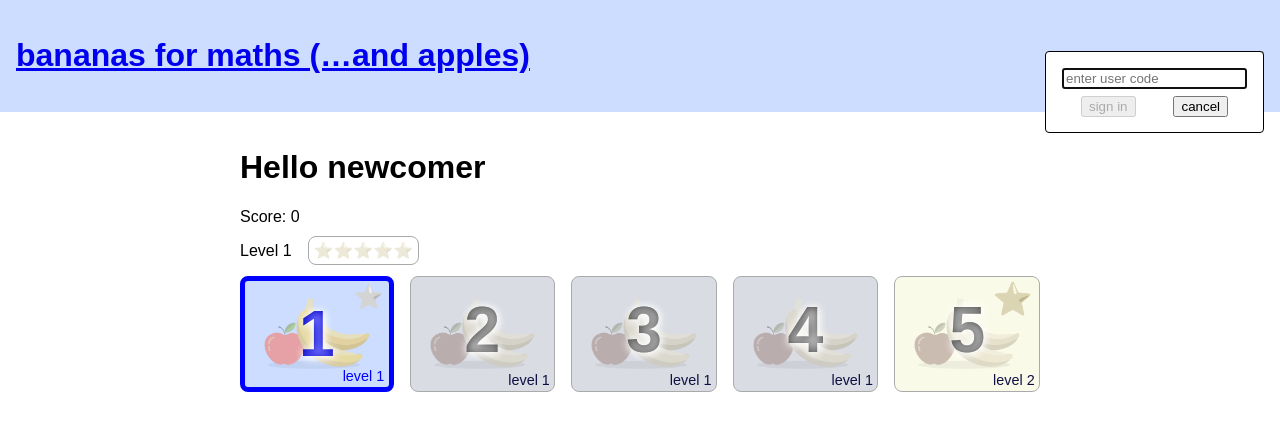
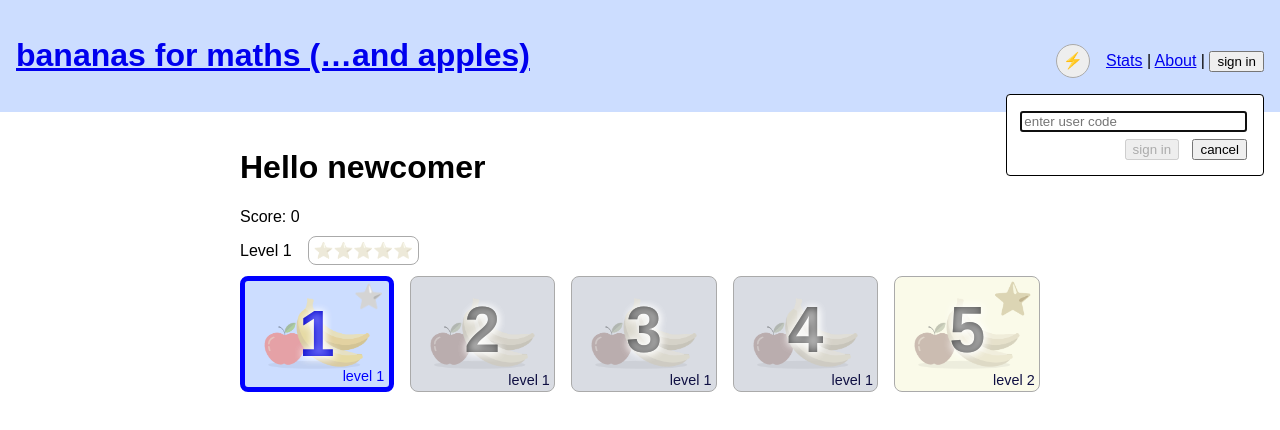
Before and after one commit to jacekkopecky/equations, a React (Vite) app: page / in a window 1280 px wide. Both pictures are taken after a click on the button "sign in". Shown: the top 430 px of the page. Built offline with nearby package versions, Linux system fonts and the light colour scheme.

Commit message:
user component and status indication looking good

```diff
--- a/src/js/AppState.ts
+++ b/src/js/AppState.ts
@@ -3,7 +3,13 @@ import { useState } from 'react';
 import * as levels from './levels/index';
 import { useLocalStorage } from './tools/react';
 import { dateToString } from './tools/durations';
-import { Assignment, AssignmentInformation, Saveable } from './types';
+import {
+  Assignment,
+  AssignmentInformation,
+  Saveable,
+  ActivityStatus,
+  ActivityStatusType,
+} from './types';
 
 import * as api from './tools/api';
 
@@ -12,6 +18,7 @@ const BATCH_SIZE = 5;
 interface InternalState {
   level: number,
   assignments: Assignment[],
+  userCode?: string,
 }
 
 const DEFAULT_INTERNAL_STATE: InternalState = {
@@ -19,10 +26,15 @@ const DEFAULT_INTERNAL_STATE: InternalState = {
   assignments: [],
 };
 
+const DEFAULT_ACTIVITY_STATUS: ActivityStatus = {
+  status: ActivityStatusType.offline,
+};
+
 // unverified InternalState
 interface UnverifiedState {
   level?: number,
   assignments?: Array<{ created?: number, startTime: number }>,
+  userCode?: string,
 }
 
 function migrateCreatedToStartTime(obj: unknown): InternalState {
@@ -33,6 +45,7 @@ function migrateCreatedToStartTime(obj: unknown): InternalState {
   const data = obj as UnverifiedState;
   if (data.assignments == null) data.assignments = [];
   if (typeof data.level !== 'number') data.level = 1;
+  if (typeof data.userCode !== 'string') delete data.userCode;
 
   // assignments[0] is to be ignored
   for (let i = 1; i < data.assignments.length; i += 1) {
@@ -48,10 +61,13 @@ function migrateCreatedToStartTime(obj: unknown): InternalState {
 
 export class AppState {
   private readonly state: InternalState;
-  private readonly setState: (state: InternalState) => void;
+  private readonly setState: (state: InternalState | ((s: InternalState) => InternalState)) => void;
 
   private readonly userInfo?: api.UserInfo;
   private readonly setUserInfo: (info: api.UserInfo) => void;
+
+  readonly activity: ActivityStatus;
+  private readonly setActivity: (info: ActivityStatus) => void;
 
   constructor() {
     const [state, setState] = useLocalStorage(
@@ -66,6 +82,7 @@ export class AppState {
     this.userInfo = userInfo;
     this.setUserInfo = setUserInfo;
 
+    [this.activity, this.setActivity] = useState<ActivityStatus>(DEFAULT_ACTIVITY_STATUS);
   }
 
   getAssignment(level: number, n: number, startTime: number): Assignment & Saveable {
@@ -209,15 +226,26 @@ export class AppState {
     return this.userInfo != null;
   }
 
-  async logIn(
-    code: string,
-    feedback: (s: string) => void,
-  ): Promise<string | null> {
-    const userInfo = await api.loadUserInformation(code);
+  async logIn(code: string): Promise<void> {
+    this.dispatchActivity({ message: '', status: ActivityStatusType.loggingIn });
 
-    this.setUserInfo(userInfo);
+    try {
+      const userInfo = await api.loadUserInformation(code);
 
-    return null;
+      this.setUserInfo(userInfo);
+      // save the code so we can log in automatically next time
+      this.setState((state) => ({ ...state, code }));
+
+
+      this.dispatchActivity({ message: '', status: ActivityStatusType.synced });
+    } catch (e) {
+      const msg = e instanceof Error ? e.message : 'unknown issue';
+      this.dispatchActivity({ message: msg, status: ActivityStatusType.error });
+    }
+  }
+
+  private dispatchActivity(current: ActivityStatus) {
+    this.setActivity({ ...this.activity, ...current });
   }
 }
 
--- /dev/null
+++ b/src/js/components/ActivityIndicator.css
@@ -0,0 +1,53 @@
+.activity-indicator.short {
+  display: inline-block;
+  position: relative;
+  margin: 0 1em;
+}
+
+.activity-indicator.short > .char {
+  display: block;
+  width: 2em;
+  height: 2em;
+  line-height: 2em;
+  text-align: center;
+  background: var(--status-bg);
+  border: solid thin var(--border);
+  border-radius: 100%;
+}
+
+.activity-indicator.short > .expanded {
+  display: inline-block;
+  position: absolute;
+  top: 150%;
+  right: -5em;
+  opacity: 0;
+  transition: opacity 0.5s 0.2s;
+  min-width: 15em;
+  background: var(--status-bg);
+  border: solid thin var(--border);
+  border-radius: 0.4em;
+  padding: 0.5em;
+}
+
+.activity-indicator.short:hover > .expanded {
+  opacity: 1;
+}
+
+.activity-indicator.long {
+  text-align: center;
+  display: flex;
+  flex-direction: column;
+  margin-bottom: -0.5em !important; /* effectively remove this element visually if it's empty */
+}
+
+.activity-indicator.long > * {
+  margin-bottom: 0.5em;
+}
+
+.activity-indicator.error .message {
+  color: var(--error-fg);
+}
+
+.activity-indicator.error .message::before {
+  content: 'Error: ';
+}
--- /dev/null
+++ b/src/js/components/ActivityIndicator.tsx
@@ -0,0 +1,57 @@
+import * as React from 'react';
+
+import './ActivityIndicator.css';
+
+import { ActivityStatusType } from '../types';
+import { AppState } from '../AppState';
+
+interface ActivityIndicatorProps {
+  short?: boolean,
+  appState: AppState,
+}
+
+const ONE_LETTER_TYPE: {[key in ActivityStatusType]: string} = {
+  offline: '⚡️',
+  loggingIn: '🔐',
+  synced: '✔️',
+  loading: '↓',
+  saving: '↑',
+  error: '✘',
+};
+
+const TYPE_TITLE: {[key in ActivityStatusType]: string} = {
+  offline: 'offline',
+  loggingIn: 'logging in',
+  synced: 'synced with server',
+  loading: 'loading from server',
+  saving: 'saving to server',
+  error: 'error',
+};
+
+export default function ActivityIndicator(props: ActivityIndicatorProps): JSX.Element {
+  const { short, appState } = props;
+
+  const { status, message } = appState.activity;
+  const className = `activity-indicator ${status} ${short ? 'short' : 'long'}`;
+
+  if (short) {
+    return (
+      <div className={className}>
+        <span className="char" title={TYPE_TITLE[status]}>
+          { ONE_LETTER_TYPE[status] }
+        </span>
+        <div className="expanded">
+          <div className="status">{ ONE_LETTER_TYPE[status] }: { TYPE_TITLE[status] }</div>
+          { message && <div className="message">{ message }</div> }
+        </div>
+      </div>
+    );
+  } else {
+    return (
+      <div className={className}>
+        { message && <div className="message">{ message }</div> }
+        { !message && status === ActivityStatusType.loggingIn && <div className="message">Logging in…</div> }
+      </div>
+    );
+  }
+}
--- a/src/js/components/App.css
+++ b/src/js/components/App.css
@@ -4,6 +4,7 @@
   --error-fg: red;
   --disabled-bg: #eee;
   --header-bg: #cdf;
+  --status-bg: #eee;
   --border: #aaa;
   --border-next-assignment: #00f;
 
@@ -55,6 +56,12 @@ body {
   flex-direction: row;
   justify-content: space-between;
   align-items: baseline;
+  position: relative;
+}
+
+#app-header > div {
+  position: relative;
+  padding: 1em 0;
 }
 
 main {
--- a/src/js/components/App.tsx
+++ b/src/js/components/App.tsx
@@ -12,6 +12,7 @@ import SolveAssignment, { SolveAssignmentProps } from './SolveAssignment';
 import Statistics from './Statistics';
 import About from './About';
 import User from './User';
+import ActivityIndicator from './ActivityIndicator';
 
 import './App.css';
 
@@ -26,6 +27,7 @@ export default function App(): JSX.Element {
         <h1><Link to="/">bananas for maths (…and apples)</Link></h1>
         { /* when changing the title above, also change it in index.html and 404.html */ }
         <div>
+          <ActivityIndicator short appState={appState} />
           <Link to="/stats">Stats</Link>
           { ' | ' }
           <Link to="/about">About</Link>
--- a/src/js/components/User.css
+++ b/src/js/components/User.css
@@ -1,42 +1,28 @@
 #user {
-  position: relative;
   display: inline-block;
 }
 
 #user #user-sign-in {
   position: absolute;
   right: 0;
-  top: 0;
+  top: 100%;
+  width: 15em;
   background: var(--bg);
   border: solid thin var(--fg);
   border-radius: 0.25em;
   display: flex;
   flex-wrap: wrap;
-  justify-content: space-around;
-  padding: 1em 1em 0.5em; /* bottom 0.5em to absorb the bottom margin of last elements */
+  justify-content: flex-end;
+  padding: 1em 1em 0.5em 0; /* bottom 0.5em to absorb the bottom margin of last elements */
   padding-bottom: 0.5em;
 }
 
 #user #user-sign-in > * {
   margin-bottom: 0.5em;
+  margin-left: 1em;
 }
 
-#user #user-sign-in > .extras {
+#user #user-sign-in > input,
+#user #user-sign-in > .activity-indicator {
   flex-basis: 100%;
-  text-align: center;
-  display: flex;
-  flex-direction: column;
-  margin-bottom: -0.5em; /* effectively remove this element visually if it's empty */
 }
-
-#user #user-sign-in > .extras > * {
-  margin-bottom: 0.5em;
-}
-
-#user #user-sign-in .error {
-  color: var(--error-fg);
-}
-
-#user #user-sign-in .error::before {
-  content: 'Error: ';
-}
--- a/src/js/components/User.tsx
+++ b/src/js/components/User.tsx
@@ -4,12 +4,11 @@ import { useState, useEffect, useRef } from 'react';
 import './User.css';
 
 import { AppState } from '../AppState';
+import ActivityIndicator from './ActivityIndicator';
 
-export default function Statistics({ appState }: { appState: AppState }): JSX.Element {
+export default function User({ appState }: { appState: AppState }): JSX.Element {
   const [signInShowing, setSignInShowing] = useState(false);
   const [currentCode, setCurrentCode] = useState('');
-  const [error, setError] = useState('');
-  const [extraMessage, setExtraMessage] = useState('');
 
   const inputRef = useRef<HTMLInputElement>(null);
 
@@ -22,37 +21,17 @@ export default function Statistics({ appState }: { appState: AppState }): JSX.El
   async function logIn(e: React.FormEvent) {
     e.preventDefault();
 
-    setExtraMessage('logging in…');
-    setError('');
-
-    const loginError = await appState.logIn(currentCode, setExtraMessage);
-    setExtraMessage('');
-    if (loginError) {
-      setError(loginError);
-    } else {
+    await appState.logIn(currentCode);
     setSignInShowing(false);
   }
-  }
 
-  if (appState.loggedIn) {
-    // todo add sign-out that will clear local storage
-    return (
-      <div id="user">
-        { appState.userName || 'anonymous' }
-      </div>
-    );
-  } else {
-    return (
-      <div id="user">
-        <button onClick={() => setSignInShowing(true)} type="button">sign in</button>
-        { signInShowing && (
+  const signInBox = signInShowing && (
     <form id="user-sign-in" onSubmit={logIn}>
       <input
         placeholder="enter user code"
         value={currentCode}
         onChange={(e) => {
           setCurrentCode(e.target.value);
-                setError('');
         }}
         ref={inputRef}
       />
@@ -66,12 +45,23 @@ export default function Statistics({ appState }: { appState: AppState }): JSX.El
       >
         cancel
       </button>
-            <div className="extras">
-              { error && <div className="error">{ error }</div> }
-              { extraMessage && <div className="extra-message">{ extraMessage }</div> }
+      <ActivityIndicator appState={appState} />
+    </form>
+  );
+
+  if (appState.loggedIn) {
+    // todo add sign-out that will clear local storage
+    return (
+      <div id="user">
+        { signInBox }
+        { appState.userName || 'anonymous' }
       </div>
-          </form>
-        ) }
+    );
+  } else {
+    return (
+      <div id="user">
+        { signInBox }
+        <button onClick={() => setSignInShowing((s) => !s)} type="button">sign in</button>
       </div>
     );
   }
--- a/src/js/tools/react.ts
+++ b/src/js/tools/react.ts
@@ -28,7 +28,7 @@ export function useLocalStorage<T>(
   key: string,
   initialValue: T,
   migration?: (data: unknown) => T,
-): [T, (t: T) => void, () => void] {
+): [T, (t: T | ((t2: T) => T)) => void, () => void] {
   const getCurrentValue = () => {
     try {
       // Get from local storage by key
--- a/src/js/types.ts
+++ b/src/js/types.ts
@@ -53,3 +53,17 @@ export interface Saveable {
 }
 
 export type LevelFunction = (rng: Random) => AssignmentDefinition;
+
+export enum ActivityStatusType {
+  offline = 'offline',
+  loggingIn = 'loggingIn',
+  synced = 'synced',
+  loading = 'loading',
+  saving = 'saving',
+  error = 'error',
+}
+
+export interface ActivityStatus {
+  status: ActivityStatusType,
+  message?: string,
+}
```
Also changed, not shown: tests/components/testing-app-states.ts (+5 -0 lines), .eslintrc.json. Lines whose indentation alone changed are shown as unchanged.
